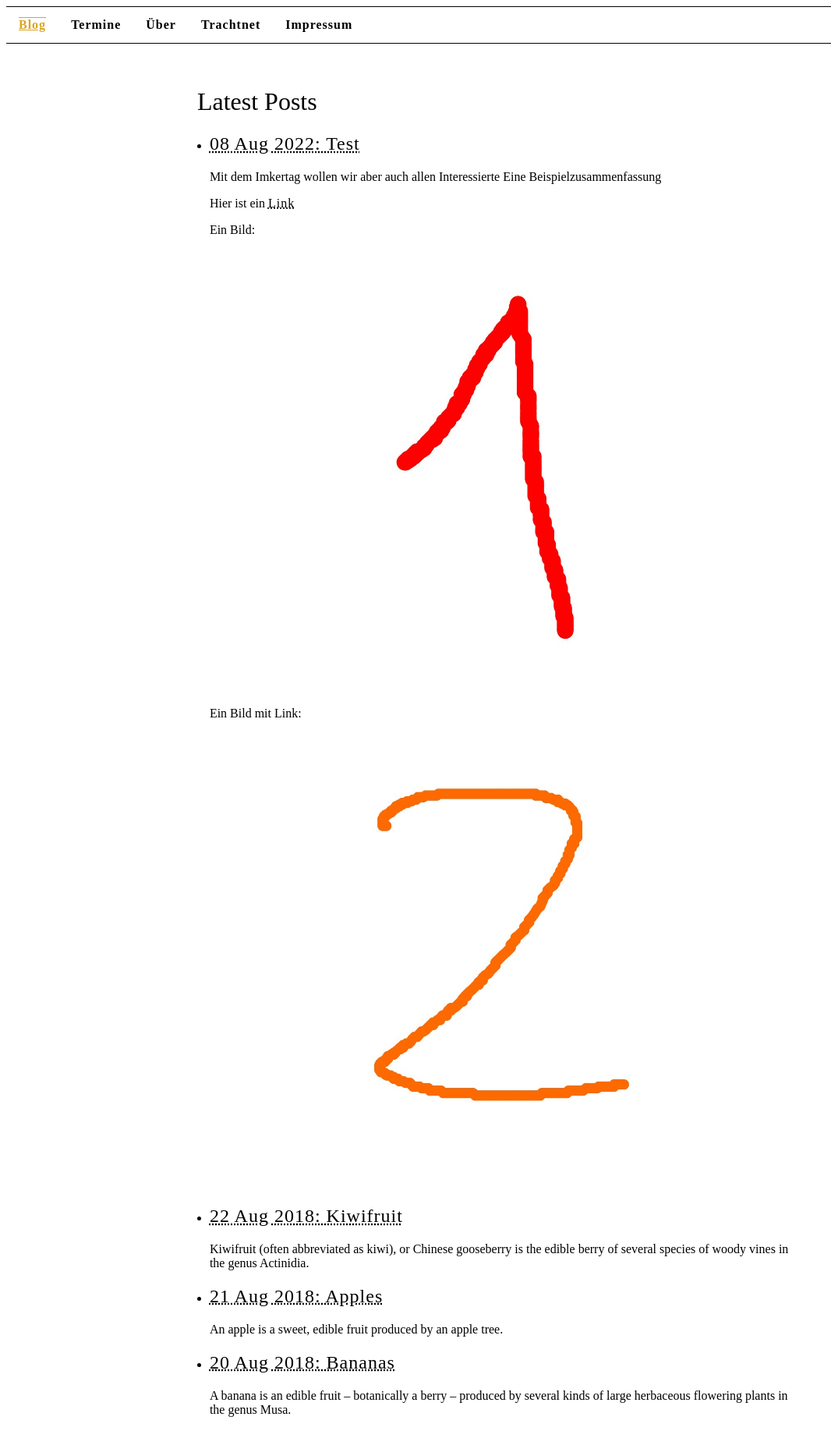
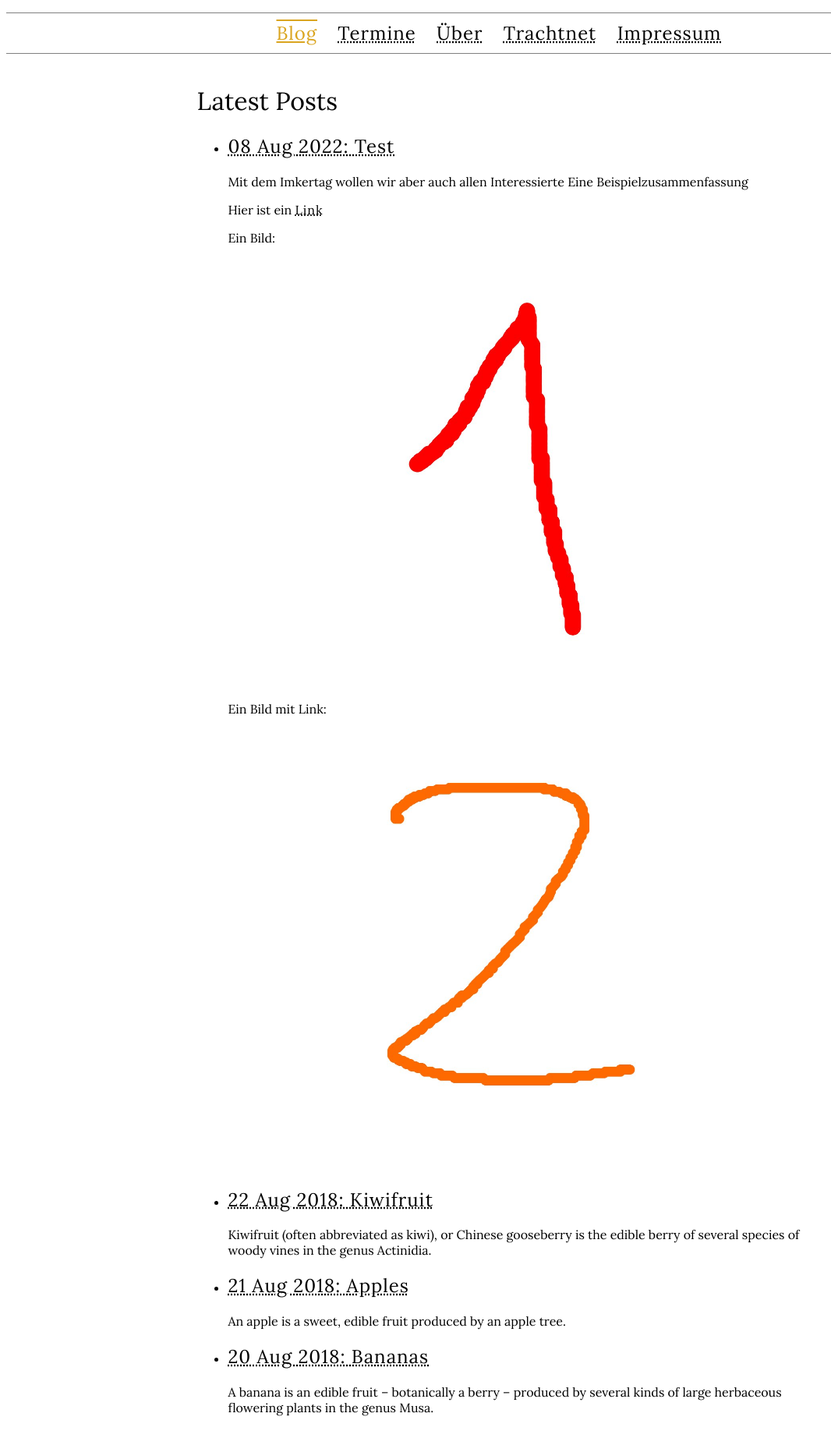
Before and after one commit to ivoihlemann/testing_github-pages, a Jekyll site: the page built from index.html, in a window 1280 px wide. Shown: the whole page at 78% size, without its empty margins (0-1066 px from the left). Built offline with Jekyll 4.4.1, drawn with Linux system fonts in a browser that asks for light colours.

Commit message:
more on light style

```diff
--- a/_includes/navigation.html
+++ b/_includes/navigation.html
@@ -1,5 +1,9 @@
 <nav>
-	<ul><div>{% for item in site.data.navigation %}
-		<li><a href="{{ site.baseurl }}{{ item.link }}" {% if page.url == item.link %}class="current"{% endif %}>{{ item.name }}</a></li>{% endfor %}
-	</div></ul>
+	<ul>
+	{% for item in site.data.navigation %}
+		<li>
+			<a href="{{ site.baseurl }}{{ item.link }}" {% if page.url == item.link %}class="current"{% endif %}>{{ item.name }}</a>
+		</li>
+	{% endfor %}
+	</ul>
 </nav>
--- a/_layouts/default.html
+++ b/_layouts/default.html
@@ -3,18 +3,15 @@
 <head>
 <meta charset="utf-8">
 <title>{{ page.title }}</title>
+<link rel="stylesheet" href="https://fonts.googleapis.com/css?family=Lora">
 <link rel="stylesheet" href="{{ site.baseurl }}/main.css">
 </head>
 <body>
 {% include navigation.html %}
-	<table style="width:100%">
+<table class="content">
 	<tr>
-			<td class="spacer">
-			</td>
 		<td>
 			{{ content }}
-			</td>
-			<td class="spacer">
 		</td>
 	</tr>
 </table>
--- a/main.css
+++ b/main.css
@@ -1,57 +1,18 @@
+
 * {
-	font-family: "Barlow";
-	font-style: normal;
-	font-weight: 400;
+	font-family: "Lora", Lora, serif;
+	font-weight: normal;
+	color: Black;
 }
 
 a {
-	color: Black;
 	text-decoration-line: underline;
 	text-decoration-style: dotted;
 	letter-spacing: 1px;
 }
 
-ul, ol {
-	padding-left: 1em;
-	margin-top: 1em;
-	margin-bottom: 1em;
-}
-
-nav div {
-	background-color: Red;
-}
-
-nav ul {
-	list-style-type: none;
-	margin: 0;
-	padding: 0;
-	overflow: hidden;
-	/*background-color: #333;*/
-	border-top-style: solid;
-	border-bottom-style: solid;
-	border-width: 1px;
-}
-
-nav li {
-	float: left;
-}
-
-nav a {
-	display: inline-block;
-	color: black;
-	text-align: center;
-	padding: 14px 16px;
-	text-decoration: none;
-	font-weight: bold;
-}
-
-nav a:hover {
-	/*background-color: #111;*/
-	text-decoration: overline underline;
-}
-
-nav {
-	margin-bottom: 2em;
+img {
+	width: 100%;
 }
 
 .current {
@@ -59,26 +20,46 @@ nav {
 	text-decoration: overline underline;
 }
 
-img { width: 100%; }
-
-.spacer {
-	width: 19.1%;
+.content {
+	margin: auto;
 }
 
+@media (min-width: 1001px) {
+	nav ul {
+		border: 1px solid Gray;
+		border-width: 1px 0;
+		list-style: none;
+		padding: 0;
+		text-align: center;
+	}
+
+	nav ul li {
+		font-size: 150%;
+		display: inline;
+	}
+
+	nav ul a {
+		display:inline-block;
+		padding:10px;
+	}
+
+	.content {
+		max-width: 61.8%;
+	}
+}
 @media (max-width: 1000px) {
-  nav li {
-    float: none;
-    border-bottom-style: solid;
-    border-width: 1px;
-    border-color: gold;
-  }
-  nav a {
-    width: 100%;
-  }
-  body {
-    font-size: 2em;
-  }
-  .spacer {
-	  width: 0;
-  }
+	nav ul {
+		list-style: none;
+		padding: 0;
+	}
+
+	nav li {
+	}
+
+	nav a {
+	}
+
+	body {
+		font-size: 200%;
+	}
 }
```
Lines whose indentation alone changed are shown as unchanged.
